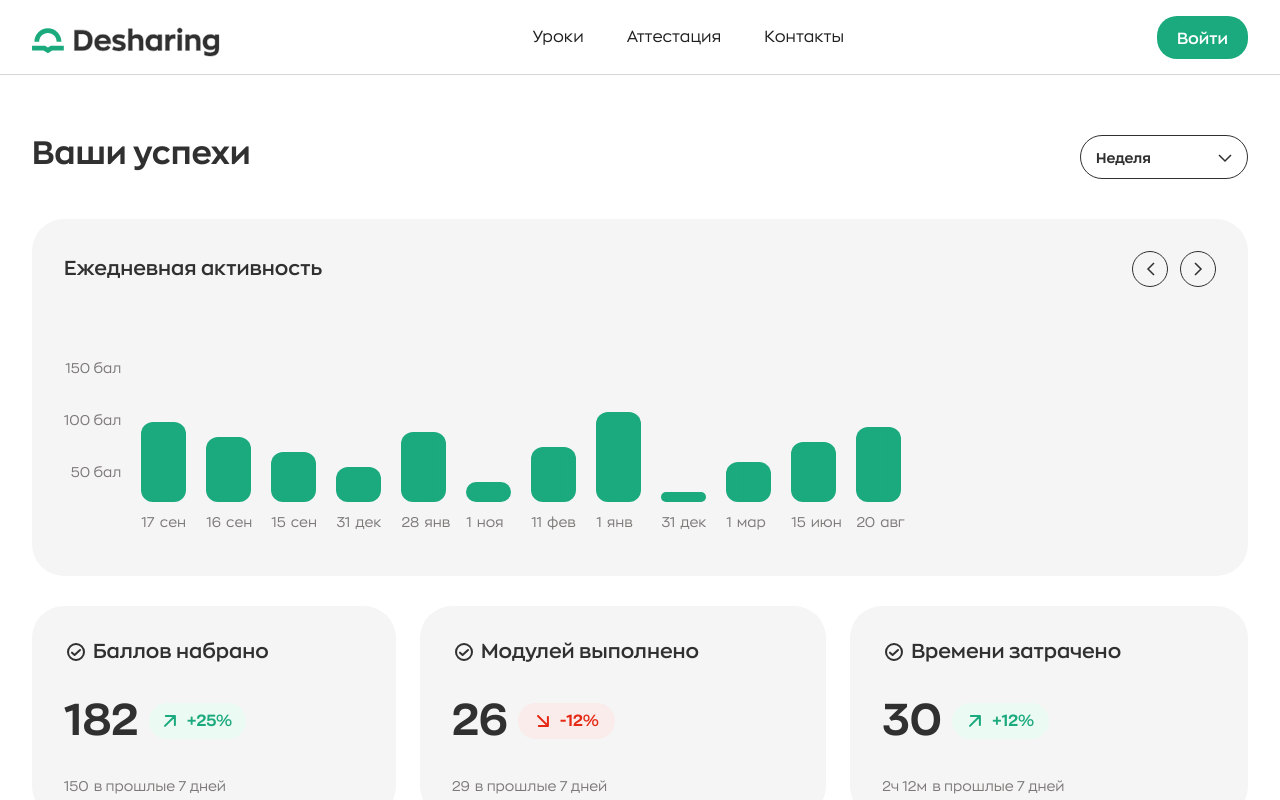
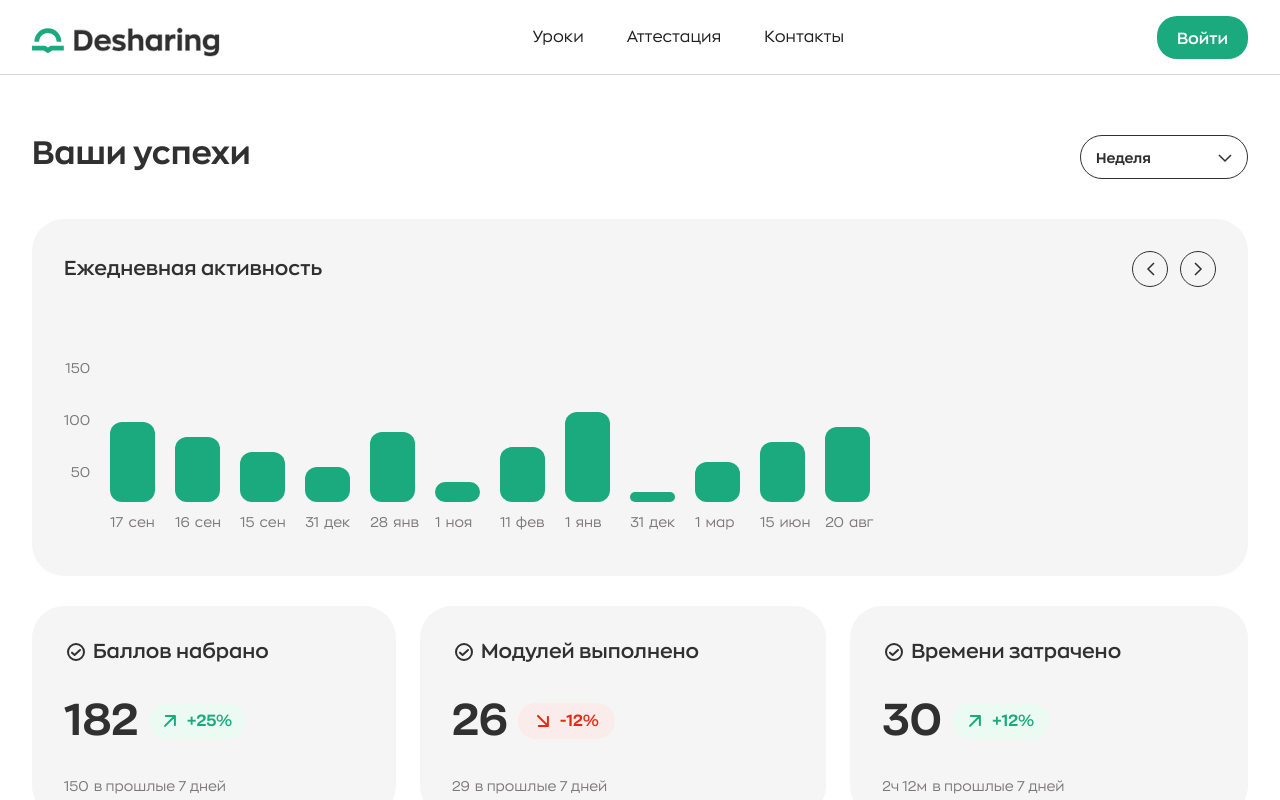
Before and after one commit to MilleniumIT06/deshar-frontend, a Next.js app: page /dashboard in a window 1280 px wide. Shown: the top 800 px of the page. Built offline with nearby package versions, Linux system fonts and the light colour scheme; a web font is replaced by a local one.

Commit message:
chore(Successes):remove span

```diff
--- a/src/components/Successes/index.tsx
+++ b/src/components/Successes/index.tsx
@@ -48,15 +48,9 @@ export const Successes = () => {
 							<div className="chart__body">
 								<div className="chart__points">
 									<ul className={cn('list-reset', 'chart__points_list')}>
-										<li className="chart__points_item">
-											150 <span>бал</span>
-										</li>
-										<li className="chart__points_item">
-											100 <span>бал</span>
-										</li>
-										<li className="chart__points_item">
-											50 <span>бал</span>
-										</li>
+										<li className="chart__points_item">150</li>
+										<li className="chart__points_item">100</li>
+										<li className="chart__points_item">50</li>
 									</ul>
 								</div>
 								<div className="chart__lines">
```
